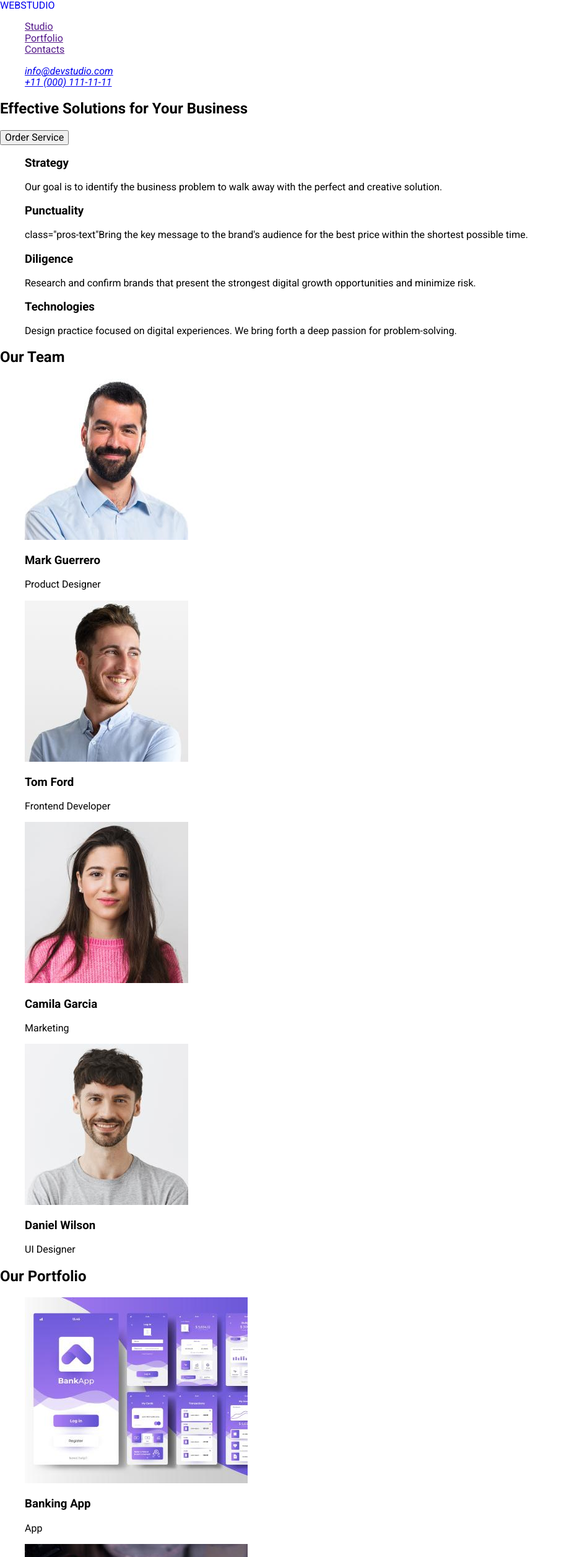
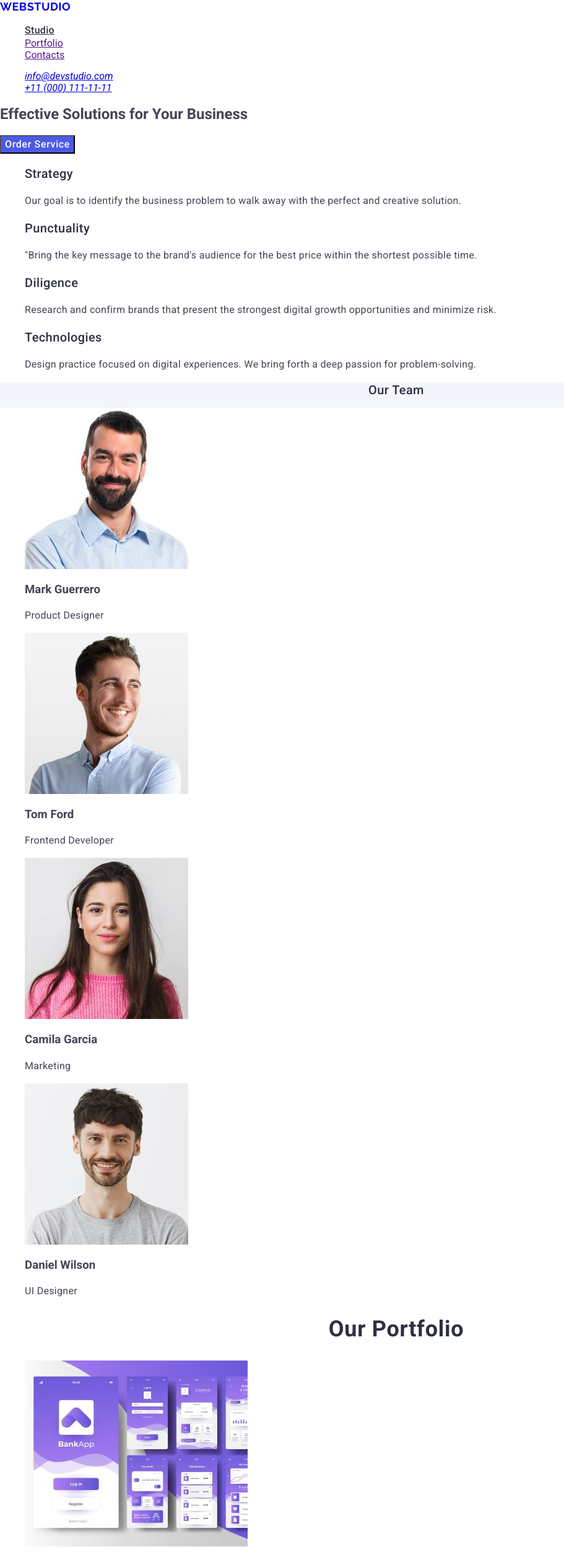
Before and after one commit to Elcher26/goit-markup-hw-02, a plain HTML site: page index.html in a window 1280 px wide. Shown: the top 2512 px of the page at 62% size, without its empty margins (0-911 px from the left). Drawn offline with nearby package versions, Linux system fonts and the light colour scheme.

Commit message:
HW2-2vers
HW2-2vers

```diff
--- a/css/styles.css
+++ b/css/styles.css
@@ -1,16 +1,119 @@
 body {
     font-family: "Roboto", sans-serif;
+    color: #434455;
+    background-color: #FFFFFF;
 }
 
-
 .logo-accent {
-    color: #4D5AE5;
+    color: #2e2f42;
 }
 .logo {
     text-decoration: none;
     list-style: none;
     text-transform: uppercase;
+    font-family: "Raleway", sans-serif;
+    font-weight: 700;
+    font-size: 18px;
+    line-height: 1.17;
+    letter-spacing: 0.03em;
 }
+.nav-link
+{
+    font-weight: 500;
+    line-height: 1.5;
+    letter-spacing: 0.02em;
+    color: #2e2f42;
+}
+.nav-link:hover, .nav-link:focus {
+    color: #404bbf;
+}
+/*!hero section*/
+.hero {
+    background-color: #2e2f42;
+    font-size: 56px;
+    line-height: 1.07;
+    text-align: center;
+    letter-spacing: 0.02em;
+    color: #FFFFFF;
+}
+.hero-button {
+    background-color: #4D5AE5;
+    font-family: "Roboto", sans-serif;
+    font-weight: 500;
+    font-size: 16px;
+    line-height: 1.5;
+    letter-spacing: 0.04em;
+    color: #ffffff;
+    cursor: pointer;
+}
+.hero-button:hover, .hero-button:focus {
+    background-color: #404BBF;
+}
+/*!pros section*/
+.pros-subheading {
+    font-weight: 500;
+    font-size: 20px;
+    line-height: 1.2;
+    letter-spacing: 0.02em;
+    color: #2e2f42;
+}
+.pros-text {
+    font-size: 16px;
+    line-height: 1.5;
+    letter-spacing: 0.02em;
+    color: #434455;
+}
+/*!team section*/
+.team-section {
+    background-color: #F4F4FD;
+}
+.team-heading {
+    font-size: 36px;
+    line-height: 1.11;
+    text-align: center;
+    letter-spacing: 0.02em;
+    text-transform: capitalize;
+    color: #2e2f42;
+}
+
+.team-list {
+    background-color: #FFFFFF;
+}
+.team-heading {
+    font-weight: 500;
+    font-size: 20px;
+    line-height: 1.2;
+    letter-spacing: 0.02em;
+    color: #2e2f42;
+}
+.team-text {
+    line-height: 1.5;
+    letter-spacing: 0.02em;
+    color: #434455;
+}
+
+/*!portfolio section*/
+.portfolio-logo {
+    font-size: 36px;
+    line-height: 1.11;
+    text-align: center;
+    letter-spacing: 0.02em;
+    text-transform: capitalize;
+    color: #2e2f42;
+}
+.portfolio-subheading {
+    font-weight: 500;
+    font-size: 20px;
+    line-height: 1.2;
+    letter-spacing: 0.02em;
+    color: #2e2f42;
+}
+.portfolio-text {
+    line-height: 1.5;
+    letter-spacing: 0.02em;
+    color: #434455;
+}
+
 ul > li {
     list-style: none;
 }
--- a/index.html
+++ b/index.html
@@ -16,11 +16,11 @@
 <!--Header-->
  <header>
         <nav>
-            <a href="./index.html" class="logo"><span class:="logo-accent">Web</span>Studio</a>
+            <a href="./index.html" class="logo">Web<span class:="logo-accent">Studio</span></a>
             <ul>
-                <li class="nav-link"><a href="">Studio</a></li>
-                <li class="nav-link"><a href="">Portfolio</a></li>
-                <li class="nav-link"><a href="">Contacts</a></li>
+                <li class="nav-list-item"><a href="./index.html" class="nav-link">Studio</a></li>
+                <li class="nav-list-item" class="nav-link"><a href="">Portfolio</a></li>
+                <li class="nav-list-item" class="nav-link"><a href="">Contacts</a></li>
             </ul>
         </nav>
         <address>
@@ -32,12 +32,12 @@
 </header>
     <main>
         <!--Hero-->
-        <section>
+        <section class="hero-section">
         <h1 class="hero-logo">Effective Solutions for Your Business</h1>
         <button type="button" class="hero-button">Order Service</button>
         </section>
         <!--Pros-->
-        <section>
+        <section class="pros">
             <!--Head H2 to be hidden in next HW-->
             <h2 hidden>Our pros</h2>
             <ul class="pros-list">
@@ -47,7 +47,7 @@
                 </li>
                 <li class="pros-list-item">
                     <h3 class="pros-subheading">Punctuality</h3>
-                        <p class="pros-text"> class="pros-text"Bring the key message to the brand's audience for the best price within the shortest possible time.</p>
+                        <p class="pros-text">"Bring the key message to the brand's audience for the best price within the shortest possible time.</p>
                 </li>
                 <li class="pros-list-item">
                     <h3 class="pros-subheading">Diligence</h3>
@@ -61,7 +61,7 @@
         </section>
 
         <!--Team-->
-        <section>
+        <section class="team-section">
             <h2 class="team-heading">Our Team</h2>
             <ul class="team-list">
                 <li class="team-list-item">
@@ -87,7 +87,7 @@
             </ul>
         </section>
         <!--Portfolio-->
-        <section>
+        <section class="portfolio-section">
             <h2 class="portfolio-logo">Our Portfolio</h2>
             <ul class="portfolio-list">
                 <li class="portfolio-list-item">
@@ -102,7 +102,7 @@
                 </li class="portfolio-list-item">
                 <li>
                     <img src="./images/meditation-app.jpg" alt="Meditation App" width="360" class="portfolio-picture">
-                    <h3 class="portfolio-subheading"> class="portfolio-subheading"Meditation App</h3>
+                    <h3 class="portfolio-subheading">"Meditation App</h3>
                     <p class="portfolio-text">App</p>
                 </li>
                 <li class="portfolio-list-item">
@@ -125,7 +125,7 @@
     </main>
     <!--Footer-->
     <footer class="basement">
-        <a href="./index.html">WebStudio</a>
+        <a href="./index.html" class="logo">Web<span class:="logo-accent">Studio</span></a>
         <p class="basement-text">Increase the flow of customers  and sales for your business with digital marketing  & growth solutions.</p>
     </footer>
 </body>
```
